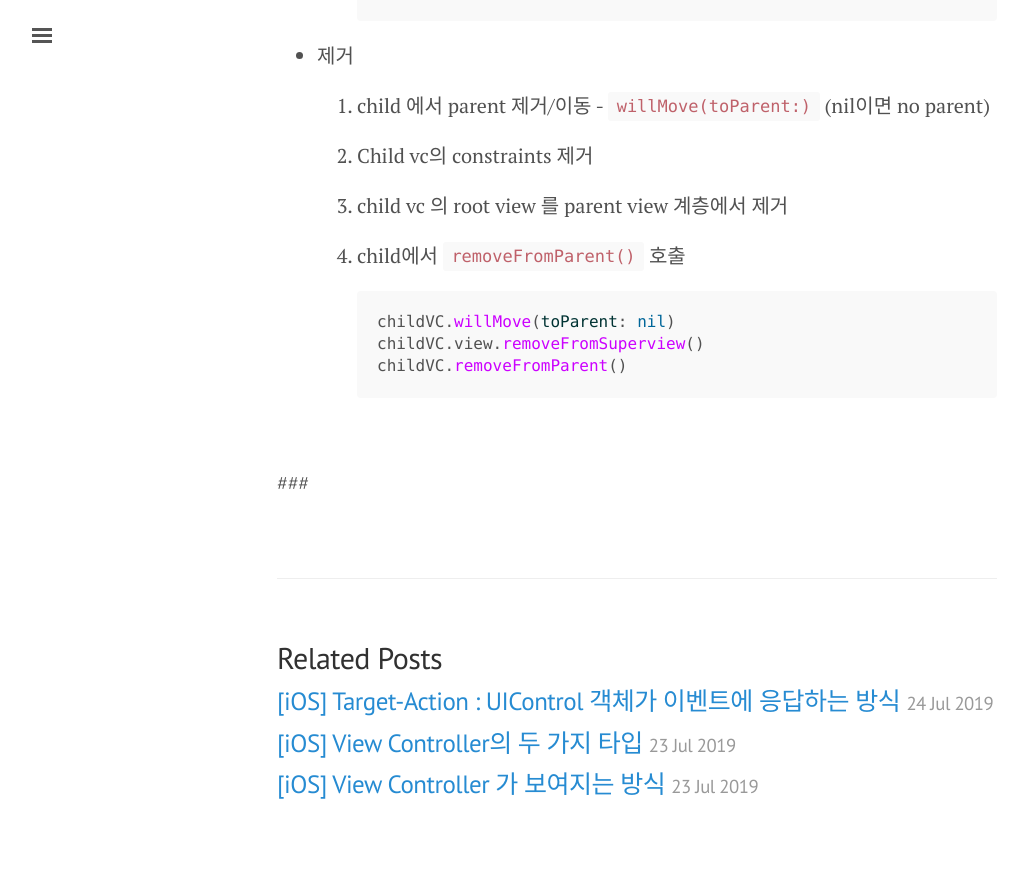
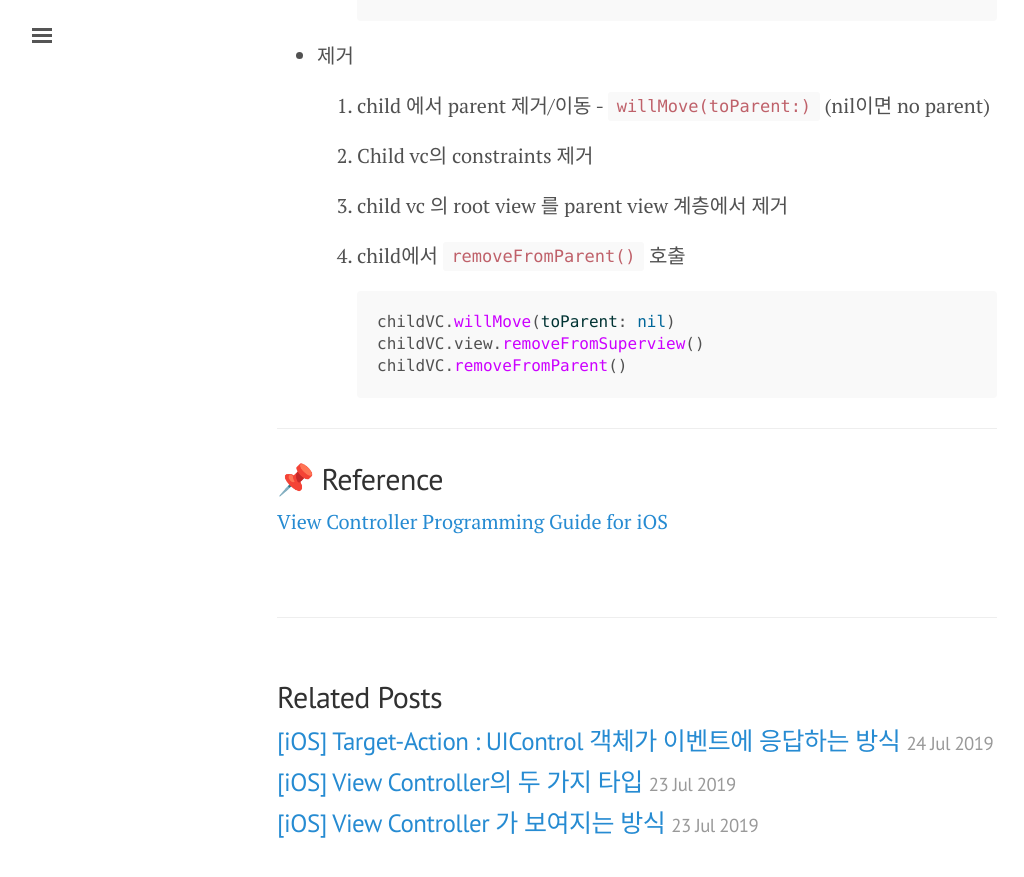
Before and after one commit to daheenallwhite/daheenallwhite.github.io, a Jekyll site: the page built from _posts/2019-07-25-Container-View-Controller.md, in a window 1280 px wide and 900 px high, scrolled down 2664 px. Shown: the top 877 px of the window, without its empty margins (3-1027 px from the left). Built offline with Jekyll 4.4.1, drawn with Linux system fonts in a browser that asks for light colours; nearby versions of some CDN libraries; comment, search, counter and statistics services are not loaded.

Commit message:
Add reference link to post - Container View Controller

````diff
--- a/_posts/2019-07-25-Container-View-Controller.md
+++ b/_posts/2019-07-25-Container-View-Controller.md
@@ -87,6 +87,8 @@ sitemap :
      childVC.removeFromParent()
      ```
 
-&nbsp;
+---
 
-###
+## 📌 Reference
+
+[View Controller Programming Guide for iOS](https://developer.apple.com/library/archive/featuredarticles/ViewControllerPGforiPhoneOS/ImplementingaContainerViewController.html)
````
